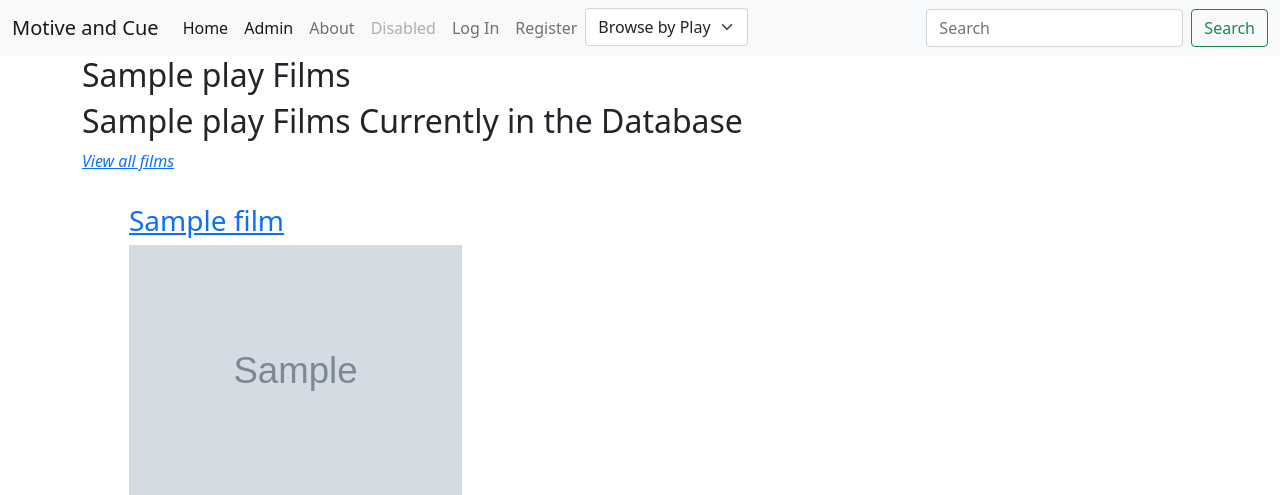
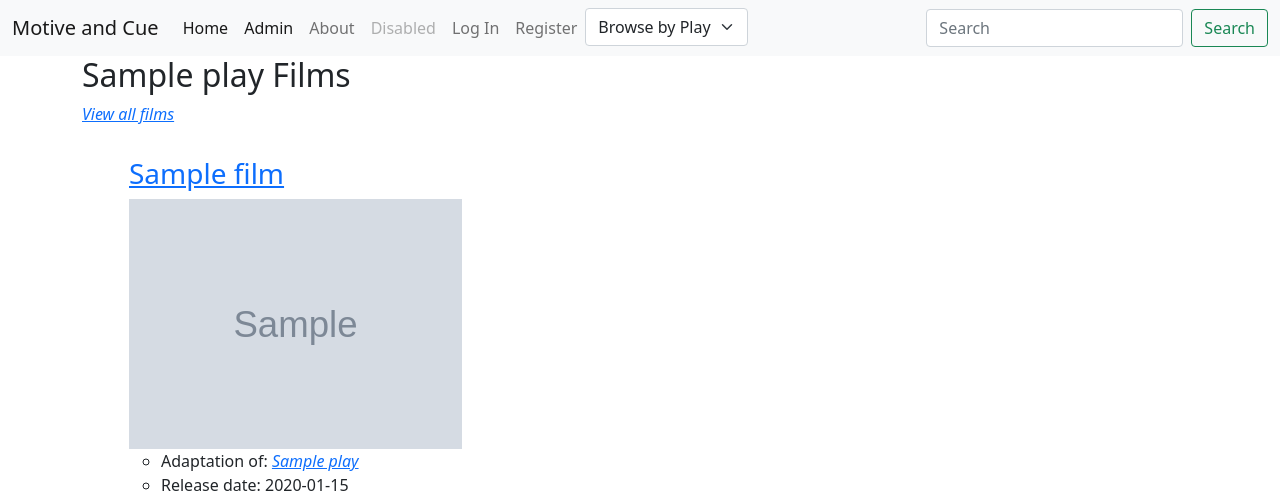
Before and after one commit to whatapieceofwork/motive-and-cue, a Flask app: a page that uses app/templates/films-view.html in a window 1280 px wide. Shown: the top 495 px of the page. Run offline with Flask 2, Linux system fonts and the light colour scheme; tables that the repository leaves empty hold one stand-in row (values such as "Sample post"); grey boxes marked "Sample" are stand-in pictures; parts of the project's set-up code (start-up, migrations or seed data) failed here and were passed over; some libraries are stand-ins or nearby versions.

Commit message:
Removed hard-coded page titles, added admin permission checks where applicable

```diff
--- a/app/templates/characters-edit.html
+++ b/app/templates/characters-edit.html
@@ -1,12 +1,9 @@
 {% extends "base.html" %}
 
 {% block page_content %}
-    {% if play and current_user.is_admin() %}
-        <h2>Edit Character List for {{play.title}}</h2>
-    {% else %}
+    {% if form %}
         {{ render_form(form) }}
     {% endif %}
-
 
     {% if characters %}
         <div id="characters-metadata">
--- a/app/templates/characters-verify.html
+++ b/app/templates/characters-verify.html
@@ -1,8 +1,6 @@
 {% extends "base.html" %}
 
 {% block page_content %}
-    <h2>Verify Character List for {{play.title}}</h2>
-
     <div id="characters-metadata">
         <form action="/edit-characters/" method="post">
 
@@ -40,5 +38,4 @@
 
     <input type="submit" value="Submit">
     </form>
-
 {% endblock %}
--- a/app/templates/characters-view.html
+++ b/app/templates/characters-view.html
@@ -1,10 +1,10 @@
 {% extends "base.html" %}
 
 {% block page_content %}
-    {% if play %}
-        <h2>Character List for {{play.title}}</h2>
+    {% if current_user.is_admin() %}
         <p><em><a href="/characters/edit/{{play.shortname}}/">Edit characters</a></em></p>
-    {% else %}
+    {% endif %}
+    {% if form %}
         {{ render_form(form) }}
     {% endif %}
 
--- a/app/templates/film-add.html
+++ b/app/templates/film-add.html
@@ -1,8 +1,6 @@
 {% extends "base.html" %}
 
 {% block page_content %}
-    <h2>Add a Film Adaptation</h2>
-
     <form method="GET" action="/process-film/">
         <label for="play_titles">Select a play:</label>
         <select name="play_titles" id="play_titles">
--- a/app/templates/film-success.html
+++ b/app/templates/film-success.html
@@ -1,8 +1,4 @@
 {% extends "base.html" %}
 
-{% block title %}- Added Film{% endblock %}
-
 {% block page_content %}
-<h2>Successfully Added Film</h2>
-
 {% endblock %}
--- a/app/templates/film-verify.html
+++ b/app/templates/film-verify.html
@@ -1,9 +1,6 @@
 {% extends "base.html" %}
 
 {% block page_content %}
-
-    <h2>Verify Film Information</h2>
-
     <div id="film-metadata">
         <form action="/add-film-to-db/" method="post">
     {% if details['poster_path'] %}
@@ -95,5 +92,4 @@
 
     <input type="submit" value="Submit">
     </form>
-
 {% endblock %}
--- a/app/templates/films-view.html
+++ b/app/templates/films-view.html
@@ -1,17 +1,13 @@
 {% extends "base.html" %}
 
-    {% block page_content %}
-
-    <h2>{% if play %}{{play.title}} {% endif %}Films Currently in the Database</h2>
-        <p><em><a href="/films">View all films</a></em></br>
-        {% if current_user.is_admin() %}
-            <em><a href="/add-film">Add a film</a></em></p>
-        {% endif %}
+{% block page_content %}
+    <p><em><a href="/films">View all films</a></em></br>
+    {% if current_user.is_admin() %}
+        <em><a href="/add-film">Add a film</a></em></p>
+    {% endif %}
     {% if form %}
         <p>View films by play
         {{ render_form(form) }}</p>
-    {% else %}
-
     {% endif %}
 
     {% if films %}
@@ -19,7 +15,7 @@
         {% for film in films %}
             <div id="film-metadata">
                 <ul>
-                    <h3><a href="/films/{{film.id}}">{{film.title}}</a></h2>
+                    <h3><a href="/films/{{film.id}}">{{film.title}}</a></h3>
                     <div><img class="tiny-poster" src="{{film.poster_path}}" alt="{{film.title}} film poster"></div>
                     <ul>
                         <li>Adaptation of: <em><a href="/plays/{{film.play.shortname}}">{{film.play.title}}</a></em>
--- a/app/templates/interpretations-edit.html
+++ b/app/templates/interpretations-edit.html
@@ -2,7 +2,6 @@
 
 {% block page_content %}
     {% if play and current_user.is_admin() %}
-        <h2>Edit Interpretations for {{play.title}}</h2>
         <p><em><a href="/interpretations/add/{{play.shortname}}">Add {{play.title}} interpretations</a></em></p>
     {% endif %}
     {% if form %}
--- a/app/templates/interpretations-view.html
+++ b/app/templates/interpretations-view.html
@@ -2,7 +2,6 @@
 
 {% block page_content %}
     {% if play and current_user.is_admin() %}
-        <h2>Interpretation List for {{play.title}}</h2>
         <p><em><a href="/interpretations/edit/{{play.shortname}}">Edit interpretations</a></em></br>
         <em><a href="/interpretations/add/{{play.shortname}}">Add interpretations</a></em></p>
     {% else %}
--- a/app/templates/questions-edit.html
+++ b/app/templates/questions-edit.html
@@ -2,7 +2,6 @@
 
 {% block page_content %}
     {% if play and current_user.is_admin() %}
-        <h2>Edit Choices for {{play.title}}</h2>
         <p><em><a href="/choices/add/{{play.shortname}}/">Add {{play.title}} choices</a></em></p>
     {% endif %}
 
--- a/app/templates/scenes-edit.html
+++ b/app/templates/scenes-edit.html
@@ -7,9 +7,7 @@
 
     {% if form %}
         {{ render_form(form) }}
-    {% else %}
-
-    {% if scenes %}
+    {% elif scenes %}
     <div id="scenes-metadata">
         <form action="/scenes/edit/{{play.shortname}}/" method="post">
             <input type="hidden" id="play" name="play" value="{{play.title}}">
```
